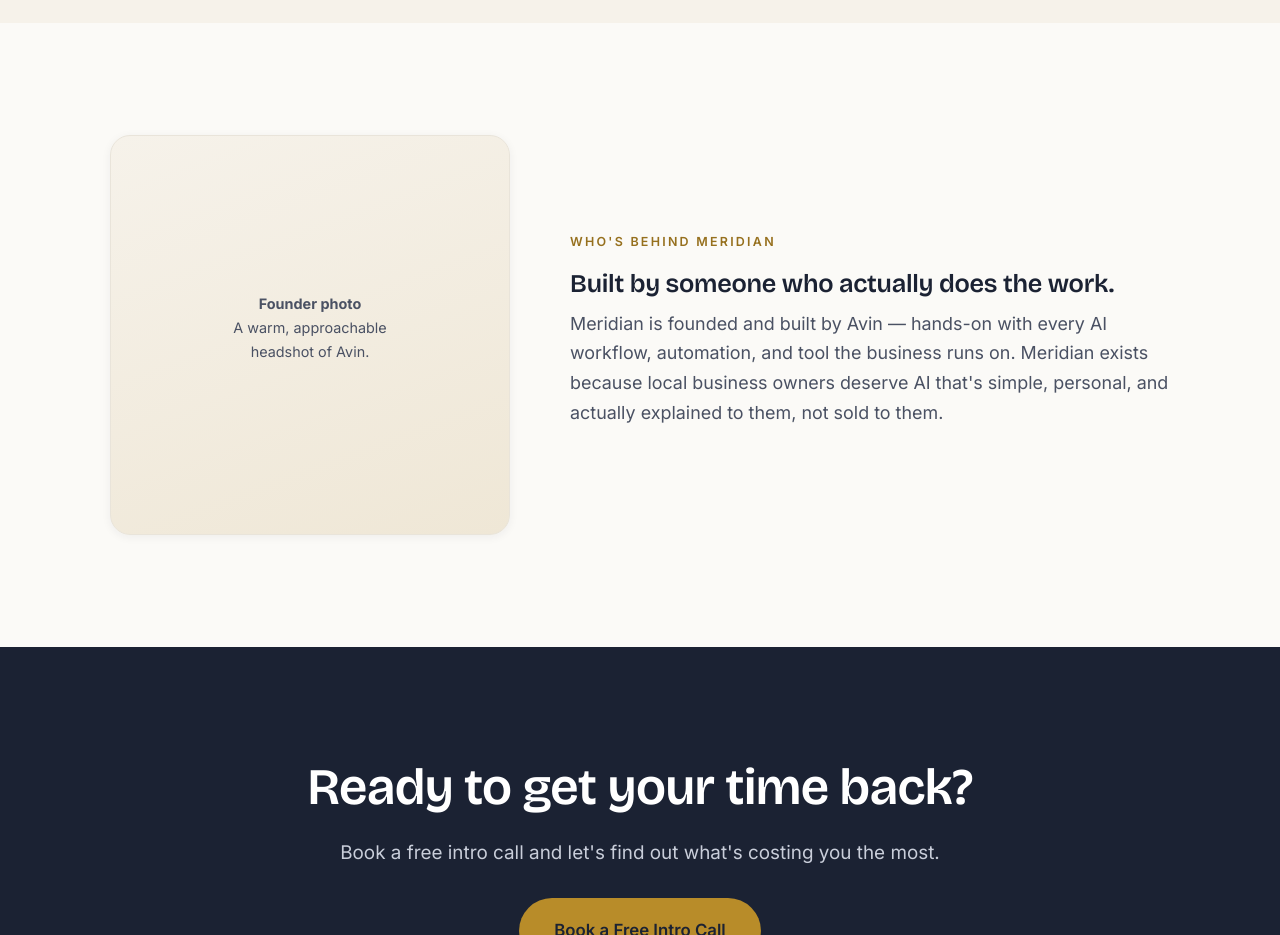
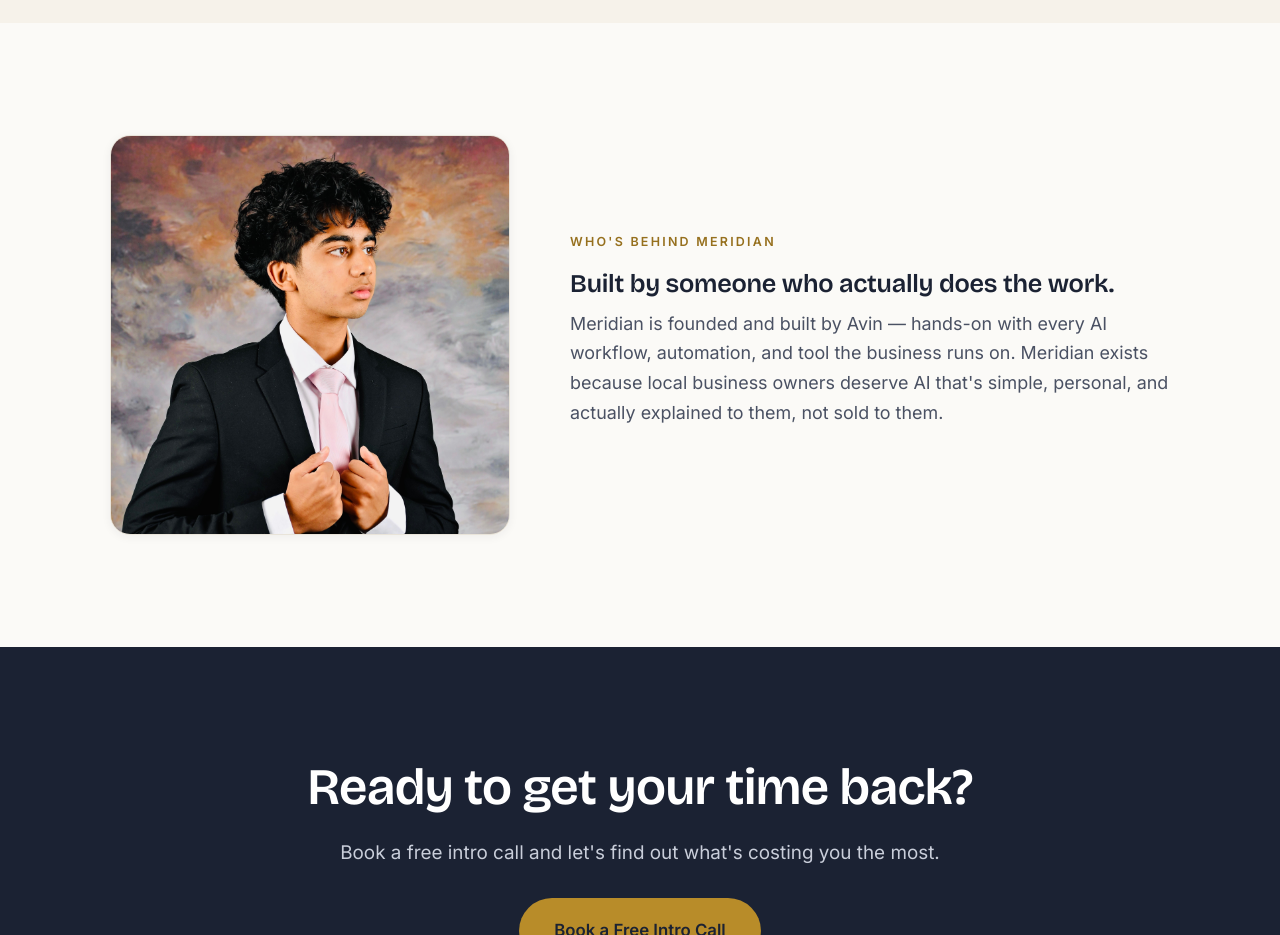
Before and after one commit to avinblrdal-dot/meridian, a website: page index.html in a window 1280 px wide. Shown: the part 5900-6835 px from the top of the page. Drawn offline with nearby package versions, Linux system fonts and the light colour scheme.

Commit message:
Update 2026-09-05 01:06

```diff
--- a/css/styles.css
+++ b/css/styles.css
@@ -503,9 +503,9 @@ section { padding: clamp(64px, 9vw, 112px) 0; }
 .founder-visual {
   border-radius: 20px; overflow: hidden; border: 1px solid var(--line);
   background: linear-gradient(160deg, var(--cream), #efe7d6);
-  aspect-ratio: 1 / 1; display: grid; place-items: center; text-align: center;
-  padding: 24px; box-shadow: var(--shadow-sm);
+  aspect-ratio: 1 / 1; box-shadow: var(--shadow-sm);
 }
+.founder-visual img { width: 100%; height: 100%; object-fit: cover; object-position: 50% 20%; display: block; }
 .founder-visual .slot-note { color: var(--ink-soft); font-size: 0.9rem; max-width: 22ch; }
 .about p { font-size: 1.12rem; color: var(--ink-soft); }
 
--- a/index.html
+++ b/index.html
@@ -386,9 +386,8 @@
     <section class="about" id="about" aria-labelledby="about-title">
       <div class="container">
         <div class="about-grid">
-          <!-- FOUNDER PHOTO SLOT: warm, approachable headshot of Avin -->
-          <div class="founder-visual reveal" role="img" aria-label="Photo placeholder: headshot of Avin, founder of Meridian">
-            <p class="slot-note"><strong>Founder photo</strong><br />A warm, approachable headshot of Avin.</p>
+          <div class="founder-visual reveal">
+            <img src="assets/founder-photo.jpg" alt="Avin, founder of Meridian" loading="lazy" />
           </div>
           <div class="reveal">
             <span class="eyebrow">Who's Behind Meridian</span>
```
Also changed, not shown: assets/founder-photo.jpg (added).
